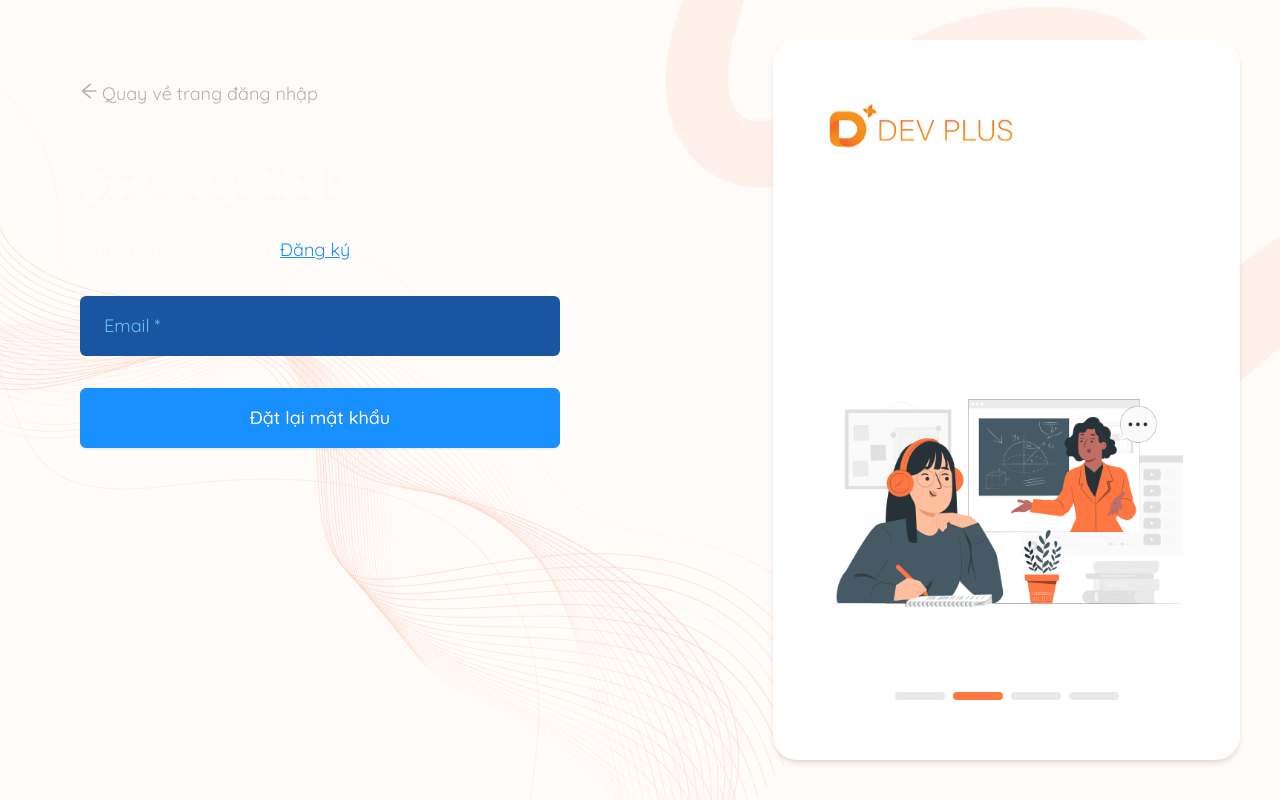
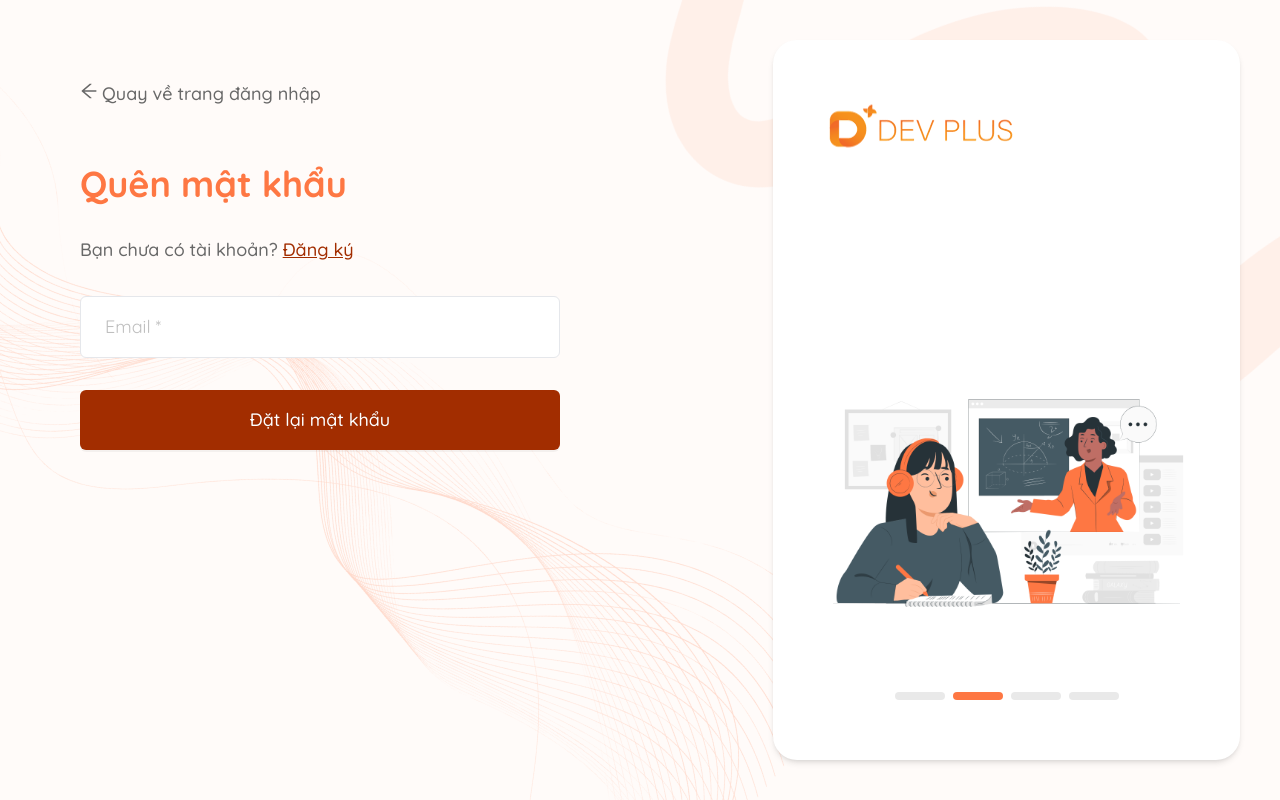
Before and after one commit to st-united/AICP, a React (Vite) app: page /forgot-password in a window 1280 px wide. Built offline with nearby package versions, Linux system fonts and the light colour scheme; no server answers.

Commit message:
chore: [AICP-9] change UI for forgot password and reset password

```diff
--- a/src/components/ui/Button.tsx
+++ b/src/components/ui/Button.tsx
@@ -8,7 +8,7 @@ export default function ButtonComponent({ ...props }: ButtonProps) {
       type={type ? type : 'dashed'}
       disabled={disabled}
       htmlType='submit'
-      className={`${className} w-full h-[52px] sm:h-[52px] md:h-[52px] xl:h-[60px] rounded-md font-medium text-sm sm:text-sm md:text-md xl:text-lg`}
+      className={`${className} focus:bg-primary-bold bg-primary-bold hover:bg-primary border-none w-full h-[52px] sm:h-[52px] md:h-[52px] xl:h-[60px] rounded-md font-medium text-sm sm:text-sm md:text-md xl:text-lg`}
     >
       {children}
     </Button>
--- a/src/components/ui/Input/InputAuth.scss
+++ b/src/components/ui/Input/InputAuth.scss
@@ -1,27 +1,11 @@
-#container-input-field {
-  .ant-input {
-    background-color: #1955a0 !important;
-    color: #ffffff !important;
-  }
-
-  .ant-input-password-icon.anticon {
-    color: #69c0ff !important;
-  }
-
-  .ant-input::placeholder {
-    color: #69c0ff !important;
-  }
-
-  .ant-input-password input::placeholder {
-    color: #69c0ff !important;
-  }
-
+#container-input-field-auth {
   .ant-input:-webkit-autofill,
   .ant-input-password input:-webkit-autofill {
-    -webkit-box-shadow: 0 0 0 30px #1955a0 inset !important;
-    box-shadow: 0 0 0 30px #1955a0 inset !important;
-    -webkit-text-fill-color: #fff !important;
+    -webkit-box-shadow: 0 0 0 30px white inset;
+    box-shadow: 0 0 0 30px white inset;
+    -webkit-text-fill-color: #333;
     transition: background-color 5000s ease-in-out 0s;
+    border-color: #d9d9d9;
   }
 
   .ant-input:-webkit-autofill:hover,
@@ -30,8 +14,58 @@
   .ant-input-password input:-webkit-autofill:focus,
   .ant-input:-webkit-autofill:active,
   .ant-input-password input:-webkit-autofill:active {
-    -webkit-box-shadow: 0 0 0 30px #1955a0 inset !important;
-    box-shadow: 0 0 0 30px #1955a0 inset !important;
-    -webkit-text-fill-color: #fff !important;
+    -webkit-box-shadow: 0 0 0 30px white inset;
+    box-shadow: 0 0 0 30px white inset;
+    -webkit-text-fill-color: #333;
+    border-color: #d9d9d9;
+  }
+
+  .ant-input:focus,
+  .ant-input-focused,
+  .ant-input-affix-wrapper:focus,
+  .ant-input-affix-wrapper-focused {
+    border-color: #d9d9d9;
+    box-shadow: 0 0 0 2px rgba(217, 217, 217, 0.2);
+  }
+
+  .ant-form-item-has-success .ant-input,
+  .ant-form-item-has-success .ant-input-affix-wrapper {
+    border-color: #d9d9d9;
+  }
+
+  .ant-form-item-has-success .ant-input:hover,
+  .ant-form-item-has-success .ant-input-affix-wrapper:hover {
+    border-color: #d9d9d9;
+  }
+
+  .ant-form-item-has-success .ant-input:focus,
+  .ant-form-item-has-success .ant-input-affix-wrapper:focus,
+  .ant-form-item-has-success .ant-input-focused,
+  .ant-form-item-has-success .ant-input-affix-wrapper-focused {
+    border-color: #d9d9d9;
+    box-shadow: 0 0 0 2px rgba(217, 217, 217, 0.2);
+  }
+
+  .ant-form-item-has-error .ant-input,
+  .ant-form-item-has-error .ant-input-affix-wrapper {
+    border-color: #ff4d4f;
+  }
+
+  .ant-form-item-has-error .ant-input:hover,
+  .ant-form-item-has-error .ant-input-affix-wrapper:hover {
+    border-color: #ff4d4f;
+  }
+
+  .ant-form-item-has-error .ant-input:focus,
+  .ant-form-item-has-error .ant-input-affix-wrapper:focus,
+  .ant-form-item-has-error .ant-input-focused,
+  .ant-form-item-has-error .ant-input-affix-wrapper-focused {
+    border-color: #ff4d4f;
+    box-shadow: 0 0 0 2px rgba(255, 77, 79, 0.2);
+  }
+
+  .ant-form-item-has-error .ant-input:-webkit-autofill,
+  .ant-form-item-has-error .ant-input-password input:-webkit-autofill {
+    border-color: #ff4d4f;
   }
 }
--- a/src/components/ui/Input/InputFieldAuth.tsx
+++ b/src/components/ui/Input/InputFieldAuth.tsx
@@ -7,11 +7,11 @@ interface CustomInputFieldProps extends InputProps {
 export default function InputField({ ...props }: CustomInputFieldProps) {
   const { type, placeholder, alt, className, disabled } = props;
 
-  const customClassName = `text-sm sm:text-sm md:text-md lg:text-md xl:text-lg w-full !bg-[#1955A0] !px-6 !py-4 !border-none !outline-none !rounded-md ${className}`;
+  const customClassName = `hover:shadow-gray-200 text-sm sm:text-sm md:text-md lg:text-md xl:text-lg w-full text-primary-gray px-6 py-4 border-gray-200 hover:border-gray-200 !outline-none rounded-md ${className}`;
 
   if (type === 'password') {
     return (
-      <div id='container-input-field'>
+      <div id='container-input-field-auth'>
         <Input.Password
           {...props}
           type={type || 'text'}
@@ -25,7 +25,7 @@ export default function InputField({ ...props }: CustomInputFieldProps) {
   }
 
   return (
-    <div id='container-input-field'>
+    <div id='container-input-field-auth'>
       <Input
         {...props}
         type={type || 'text'}
--- a/src/pages/ForgotPassword/ForgotPassword.tsx
+++ b/src/pages/ForgotPassword/ForgotPassword.tsx
@@ -43,7 +43,7 @@ export default function ForgotPassword() {
       <div className='w-full'>
         <Link
           to={'/login'}
-          className='!mb-14 flex align-items gap-x-1 text-[#B2B2B2] text-lg hover:text-[#1890FF]'
+          className='mb-14 font-medium flex align-items gap-x-1 text-primary-gray text-lg hover:text-primary'
         >
           <span>
             <ArrowLeftOutlined className='-translate-y-[2px]' />
@@ -51,12 +51,17 @@ export default function ForgotPassword() {
           <span>{t('FORGOT_PASSWORD.TURN_BACK_SIGN_IN')}</span>
         </Link>
         <div>
-          <h1 className='text-3xl sm:text-3xl md:text-4xl lg:text-4xl text-white !font-bold'>
+          <h1 className='text-3xl sm:text-3xl md:text-4xl lg:text-4xl text-primary font-bold'>
             {t('FORGOT_PASSWORD.TITLE')}
           </h1>
-          <p className='text-white mt-4 mb-6 sm:my-4 md:my-6 lg:my-8 text-lg'>
-            <span>{t('FORGOT_PASSWORD.NO_ACCOUNT')}</span>{' '}
-            <Link className={'text-[#1890FF] underline hover:underline'} to={'/register'}>
+          <p className='text-primary-gray mt-4 mb-6 sm:my-4 md:my-6 lg:my-8 text-lg'>
+            <span className='font-medium'>{t('FORGOT_PASSWORD.NO_ACCOUNT')}</span>{' '}
+            <Link
+              className={
+                'text-primary-bold font-medium underline hover:underline hover:text-primary'
+              }
+              to={'/register'}
+            >
               {t('FORGOT_PASSWORD.REGISTER')}
             </Link>
           </p>
--- a/src/pages/ResetPassword/ResetPassword.tsx
+++ b/src/pages/ResetPassword/ResetPassword.tsx
@@ -46,7 +46,7 @@ export default function ResetPassword() {
     <div className='flex justify-start'>
       <div className='w-full'>
         <div className='mt-14 mb-14'>
-          <h1 className='text-3xl sm:text-3xl md:text-4xl lg:text-4xl text-white font-bold'>
+          <h1 className='text-3xl sm:text-3xl md:text-4xl lg:text-4xl text-primary font-bold'>
             {t('RESET_PASSWORD.TITLE')}
           </h1>
         </div>
```
